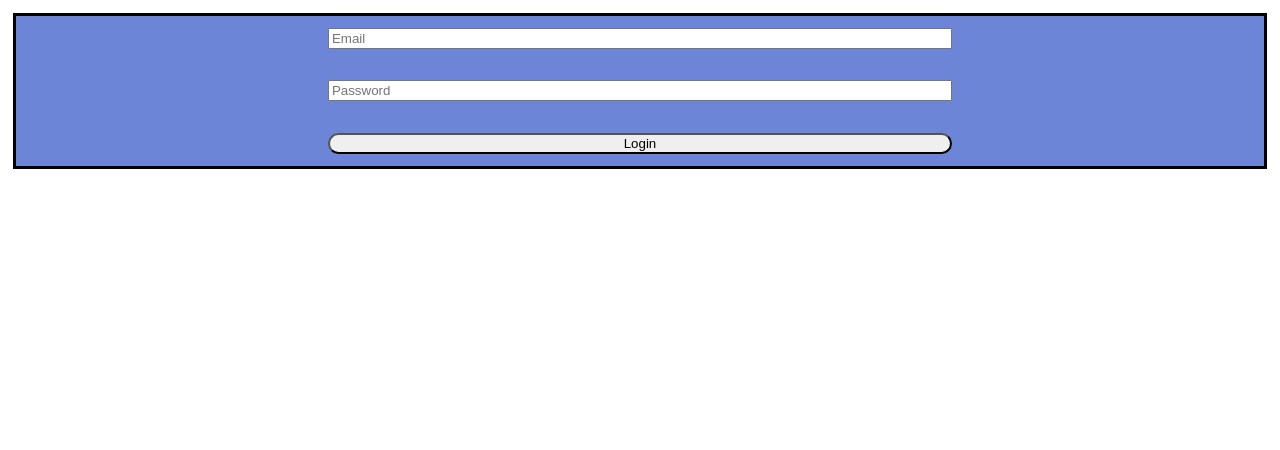
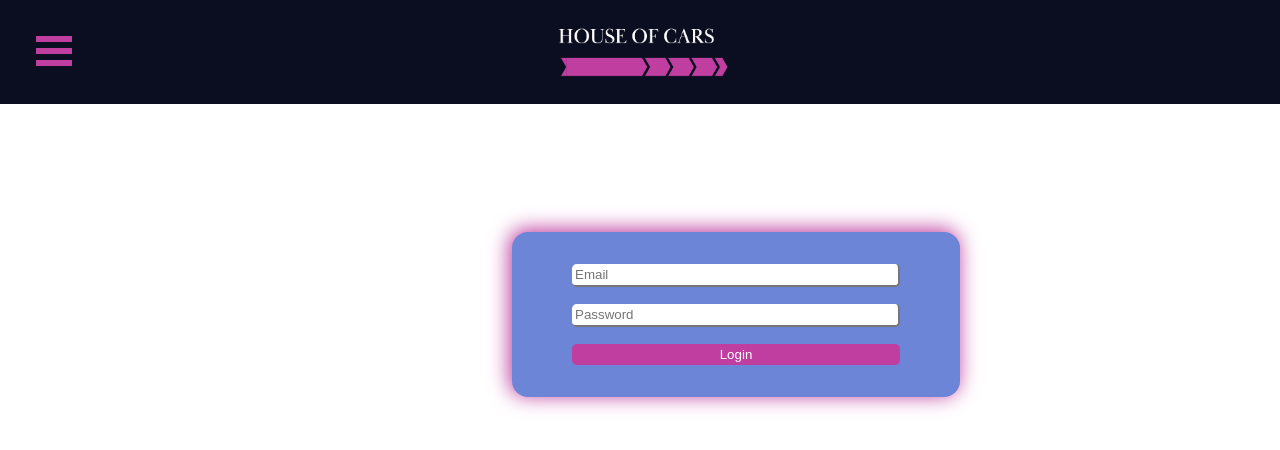
Before and after one commit to lanaduval/hackaton2-HouseOfCars, a React (Vite) app in the folder frontend/: page /login in a window 1280 px wide. Shown: the top 450 px of the page. Built offline with nearby package versions, Linux system fonts and the light colour scheme.

Commit message:
add css for login

```diff
--- a/frontend/src/assets/styles/Login.css
+++ b/frontend/src/assets/styles/Login.css
@@ -1,28 +1,57 @@
 .Login {
-  margin: 1%;
   display: flex;
-  flex-direction: row;
   justify-content: center;
-  border: solid;
+  flex-direction: column;
+  align-items: center;
+  width: 30%;
+  padding: 2rem;
+  margin-top: 8rem;
+margin-left: 32rem;
   background-color: #6c85d6;
+  border:none;
+  border-radius: 1rem;
+  box-shadow: #BF3E9F -2px -2px 20px 1px;
 }
 
 .loginForm {
   display: flex;
   flex-direction: column;
-  margin: 1%;
-  width: 50%;
+  outline: none;
 }
 
 .email {
+  width: 20rem;
+  padding: 0.2rem;
   margin-bottom: 5%;
   height: 100%;
+  border-radius: 0.3rem;
+  outline: none;
+  border-top: 0;
+  border-left: 0;
+  color: #361A55;
 }
 
 .password {
   margin-bottom: 5%;
+  padding: 0.2rem;
+  border-radius: 0.3rem;
+  outline: none;
+  border-top: 0;
+  border-left: 0;
+  color: #361A55;
 }
 
 .SubmitLogin {
-  border-radius: 1rem;
+  border-radius: 0.3rem;
+  padding: 0.2rem;
+  border: none;
+  background-color: #BF3E9F;
+  color: white;
+  cursor: pointer;
 }
+
+:hover.SubmitLogin {
+  background: #361A55;
+  color: white;
+  transition: 0.4;
+}
--- a/frontend/src/components/ImageCard.jsx
+++ b/frontend/src/components/ImageCard.jsx
@@ -15,24 +15,15 @@ function ImageCard(e) {
 
   return (
     <div>
+      <button className="AddPicture" onClick={handleClick}>
+        Upload picture
+      </button>
       <input
         type="file"
         ref={inputRef}
         onChange={handleImageChange}
         style={{ display: "none" }}
       />
-      <button className="AddPicture" onClick={handleClick}>
-        Add picture
-      </button>
-
-      <input
-        type="file"
-        ref={inputRef}
-        onChange={handleImageChange}
-        style={{ display: "none" }}
-      />
-      <button onClick={handleClick}>Add picture</button>
-
       <img src={image} style={{ maxWidth: "400px", maxHeight: "300px" }} />
     </div>
   );
--- a/frontend/src/components/cardCompany/CardsCompany.jsx
+++ b/frontend/src/components/cardCompany/CardsCompany.jsx
@@ -3,6 +3,7 @@ import "./Cards.css";
 import { ToastContainer, toast } from "react-toastify";
 import ImageCard from "@components/ImageCard";
 import instance from "../../helpers/axios";
+import ImageUpload from "@components/ImageCard";
 
 function CardsCompany() {
   const [cards, setCards] = useState([{ id: 1, image: null }]);
@@ -60,7 +61,7 @@ function CardsCompany() {
       />
       {cards.map((card) => (
         <div className="ContainerFormVehicle" key={card.id}>
-          <ImageCard />
+          <ImageUpload />
           {card.content}
           <form className="LabelVehicle" htmlFor="Card" onSubmit={handleSubmit}>
             Make:{" "}
--- a/frontend/src/pages/Login.jsx
+++ b/frontend/src/pages/Login.jsx
@@ -2,6 +2,7 @@ import { useNavigate } from "react-router-dom";
 import { useState } from "react";
 import "../assets/styles/Login.css";
 import instance from "../helpers/axios";
+import NavbarOtherPages from "@components/layout-components/NavbarOtherPages/NavbarOtherPages";
 
 function Login() {
   const [loginUser, setLoginUser] = useState("");
@@ -20,6 +21,8 @@ function Login() {
   };
 
   return (
+    <div className="Container" >
+      <NavbarOtherPages/>
     <div className="Login">
       <form className="loginForm" onSubmit={handleLogin}>
         <input
@@ -43,6 +46,7 @@ function Login() {
         </button>
       </form>
     </div>
+    </div>
   );
 }
 
```
Also changed, not shown: 1 other file (tests, documents, lock files or other folders).
